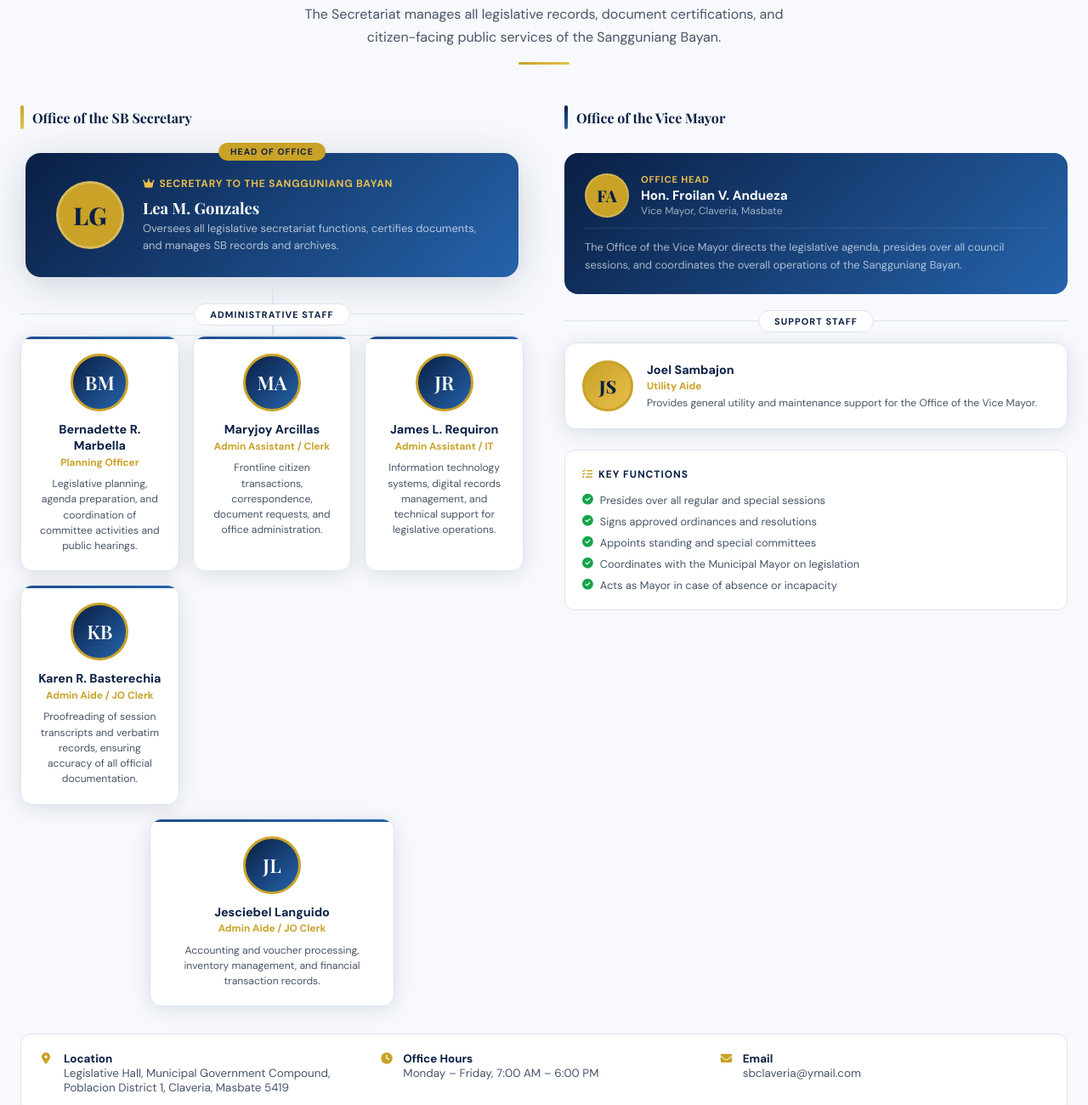
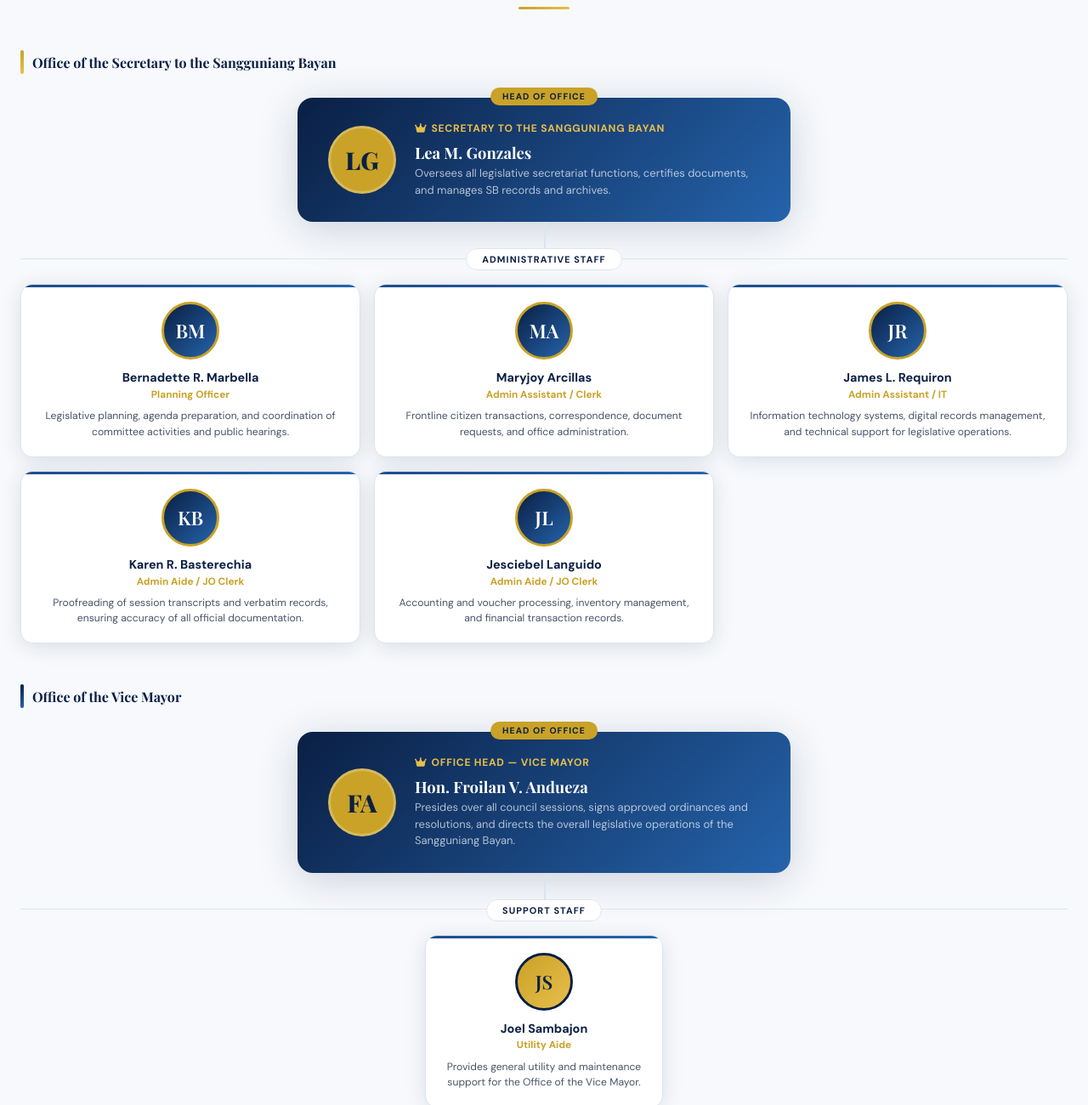
Before and after one commit to sbclaveria007-prog/sangguniang-bayan-claveria, a website: page index.html in a window 1280 px wide. Shown: the part 7472-8772 px from the top of the page at 85% size. Drawn offline with nearby package versions, Linux system fonts and the light colour scheme.

Commit message:
Add files via upload

```diff
--- a/index.html
+++ b/index.html
@@ -596,18 +596,6 @@
       </div>
     </div>
 
-    <!-- Legend -->
-    <div style="display:flex;flex-wrap:wrap;gap:16px;justify-content:center;margin-top:28px;padding-top:20px;border-top:1px solid var(--gray-200);">
-      <div style="display:flex;align-items:center;gap:8px;font-size:.78rem;color:var(--gray-600);">
-        <div style="width:24px;height:3px;background:linear-gradient(90deg,var(--blue),var(--blue-mid));border-radius:2px;"></div>Regular Member
-      </div>
-      <div style="display:flex;align-items:center;gap:8px;font-size:.78rem;color:var(--gray-600);">
-        <div style="width:24px;height:3px;background:linear-gradient(90deg,var(--teal),#14b8a6);border-radius:2px;"></div>Ex-Officio Member
-      </div>
-      <div style="display:flex;align-items:center;gap:8px;font-size:.78rem;color:var(--gray-600);">
-        <div style="width:16px;height:16px;border-radius:50%;background:var(--gold);"></div>Presiding Officer
-      </div>
-    </div>
   </div>
 </section>
 
@@ -621,17 +609,13 @@
       <div class="divider"></div>
     </div>
 
-    <!-- Two-office layout -->
-    <div class="sec-two-col" style="display:grid;grid-template-columns:1fr 1fr;gap:48px;align-items:start;">
-
-      <!-- LEFT: Office of the SB Secretary -->
-      <div class="sec-org-wrap">
+    <!-- ── OFFICE OF THE SB SECRETARY ── -->
     <div style="display:flex;align-items:center;gap:10px;margin-bottom:28px;">
       <div style="width:4px;height:28px;background:linear-gradient(180deg,var(--gold),var(--gold-light));border-radius:4px;"></div>
-          <h3 style="font-family:'Playfair Display',serif;font-size:1rem;color:var(--navy);">Office of the SB Secretary</h3>
+      <h3 style="font-family:'Playfair Display',serif;font-size:1rem;color:var(--navy);">Office of the Secretary to the Sangguniang Bayan</h3>
     </div>
 
-        <!-- Head -->
+    <!-- Head of Office -->
     <div class="sec-head-row">
       <div class="sec-head-card">
         <div class="sec-head-avatar">LG</div>
@@ -646,11 +630,11 @@
     <!-- Connector -->
     <div class="org-connector" style="height:32px;"></div>
 
-        <!-- Sub-level label -->
-        <div class="org-level-label" style="margin-bottom:16px;"><span style="font-size:.68rem;">Administrative Staff</span></div>
+    <!-- Administrative Staff label -->
+    <div class="org-level-label" style="margin-bottom:20px;"><span style="font-size:.68rem;">Administrative Staff</span></div>
 
-        <!-- Staff grid 2×2 then single -->
-        <div class="sec-staff-grid">
+    <!-- Staff grid — 3 columns, all 5 staff aligned in the grid -->
+    <div style="display:grid;grid-template-columns:repeat(3,1fr);gap:16px;margin-bottom:48px;">
       <div class="staff-card">
         <div class="staff-avatar">BM</div>
         <div class="staff-name">Bernadette R. Marbella</div>
@@ -675,59 +659,45 @@
         <div class="staff-pos">Admin Aide / JO Clerk</div>
         <div class="staff-desc">Proofreading of session transcripts and verbatim records, ensuring accuracy of all official documentation.</div>
       </div>
-          <div class="staff-card" style="grid-column:1 / -1;max-width:calc(50% - 8px);margin:0 auto;">
+      <div class="staff-card">
         <div class="staff-avatar">JL</div>
         <div class="staff-name">Jesciebel Languido</div>
         <div class="staff-pos">Admin Aide / JO Clerk</div>
         <div class="staff-desc">Accounting and voucher processing, inventory management, and financial transaction records.</div>
       </div>
     </div>
-      </div>
 
-      <!-- RIGHT: Office of the Vice Mayor -->
-      <div class="sec-org-wrap">
+    <!-- ── OFFICE OF THE VICE MAYOR ── -->
     <div style="display:flex;align-items:center;gap:10px;margin-bottom:28px;">
       <div style="width:4px;height:28px;background:linear-gradient(180deg,var(--navy),var(--blue-mid));border-radius:4px;"></div>
       <h3 style="font-family:'Playfair Display',serif;font-size:1rem;color:var(--navy);">Office of the Vice Mayor</h3>
     </div>
 
-        <!-- Vice Mayor office description card -->
-        <div style="background:linear-gradient(135deg,var(--navy),var(--blue-mid));border-radius:16px;padding:24px;margin-bottom:20px;">
-          <div style="display:flex;align-items:center;gap:14px;margin-bottom:12px;">
-            <div style="width:52px;height:52px;border-radius:50%;background:var(--gold);display:flex;align-items:center;justify-content:center;font-family:'Playfair Display',serif;font-size:1.2rem;color:var(--navy);font-weight:800;flex-shrink:0;border:2px solid rgba(255,255,255,.2);">FA</div>
-            <div>
-              <div style="color:var(--gold-light);font-size:.7rem;font-weight:700;text-transform:uppercase;letter-spacing:.07em;margin-bottom:2px;">Office Head</div>
-              <div style="color:white;font-weight:700;font-size:.95rem;">Hon. Froilan V. Andueza</div>
-              <div style="color:rgba(255,255,255,.6);font-size:.76rem;">Vice Mayor, Claveria, Masbate</div>
+    <!-- Vice Mayor head card -->
+    <div class="sec-head-row">
+      <div class="sec-head-card">
+        <div class="sec-head-avatar" style="background:var(--gold);color:var(--navy);">FA</div>
+        <div class="sec-head-info">
+          <div class="sec-head-pos"><i class="fas fa-crown" style="margin-right:5px;"></i>Office Head — Vice Mayor</div>
+          <h4>Hon. Froilan V. Andueza</h4>
+          <p>Presides over all council sessions, signs approved ordinances and resolutions, and directs the overall legislative operations of the Sangguniang Bayan.</p>
         </div>
-          </div>
-          <p style="color:rgba(255,255,255,.65);font-size:.8rem;line-height:1.6;border-top:1px solid rgba(255,255,255,.1);padding-top:12px;">The Office of the Vice Mayor directs the legislative agenda, presides over all council sessions, and coordinates the overall operations of the Sangguniang Bayan.</p>
-        </div>
-
-        <!-- Sub-level label -->
-        <div class="org-level-label" style="margin-bottom:16px;"><span style="font-size:.68rem;">Support Staff</span></div>
-
-        <!-- Utility aide card -->
-        <div class="vm-office-card">
-          <div class="vm-office-avatar">JS</div>
-          <div>
-            <div class="vm-office-name">Joel Sambajon</div>
-            <div class="vm-office-pos">Utility Aide</div>
-            <div class="vm-office-desc">Provides general utility and maintenance support for the Office of the Vice Mayor.</div>
       </div>
     </div>
 
-        <!-- Functions of the office -->
-        <div style="margin-top:24px;background:var(--white);border-radius:12px;padding:20px;border:1px solid var(--gray-200);">
-          <div style="font-size:.75rem;font-weight:700;text-transform:uppercase;letter-spacing:.08em;color:var(--navy);margin-bottom:14px;"><i class="fas fa-list-check" style="color:var(--gold);margin-right:6px;"></i>Key Functions</div>
-          <ul style="list-style:none;display:flex;flex-direction:column;gap:8px;">
-            <li style="display:flex;align-items:flex-start;gap:8px;font-size:.8rem;color:var(--gray-600);"><i class="fas fa-check-circle" style="color:var(--green);margin-top:2px;flex-shrink:0;"></i>Presides over all regular and special sessions</li>
-            <li style="display:flex;align-items:flex-start;gap:8px;font-size:.8rem;color:var(--gray-600);"><i class="fas fa-check-circle" style="color:var(--green);margin-top:2px;flex-shrink:0;"></i>Signs approved ordinances and resolutions</li>
-            <li style="display:flex;align-items:flex-start;gap:8px;font-size:.8rem;color:var(--gray-600);"><i class="fas fa-check-circle" style="color:var(--green);margin-top:2px;flex-shrink:0;"></i>Appoints standing and special committees</li>
-            <li style="display:flex;align-items:flex-start;gap:8px;font-size:.8rem;color:var(--gray-600);"><i class="fas fa-check-circle" style="color:var(--green);margin-top:2px;flex-shrink:0;"></i>Coordinates with the Municipal Mayor on legislation</li>
-            <li style="display:flex;align-items:flex-start;gap:8px;font-size:.8rem;color:var(--gray-600);"><i class="fas fa-check-circle" style="color:var(--green);margin-top:2px;flex-shrink:0;"></i>Acts as Mayor in case of absence or incapacity</li>
-          </ul>
-        </div>
+    <!-- Connector -->
+    <div class="org-connector" style="height:32px;"></div>
+
+    <!-- Support Staff label -->
+    <div class="org-level-label" style="margin-bottom:20px;"><span style="font-size:.68rem;">Support Staff</span></div>
+
+    <!-- Joel Sambajon — centered single card -->
+    <div style="display:flex;justify-content:center;margin-bottom:40px;">
+      <div class="staff-card" style="max-width:280px;width:100%;">
+        <div class="staff-avatar" style="background:linear-gradient(135deg,var(--gold),var(--gold-light));color:var(--navy);border-color:var(--navy);">JS</div>
+        <div class="staff-name">Joel Sambajon</div>
+        <div class="staff-pos">Utility Aide</div>
+        <div class="staff-desc">Provides general utility and maintenance support for the Office of the Vice Mayor.</div>
       </div>
     </div>
 
@@ -739,7 +709,6 @@
     </div>
   </div>
 </section>
-
 <!-- SESSIONS CALENDAR -->
 <section class="sessions-section" id="sessions">
   <div class="container">
```
Lines whose indentation alone changed are shown as unchanged.
